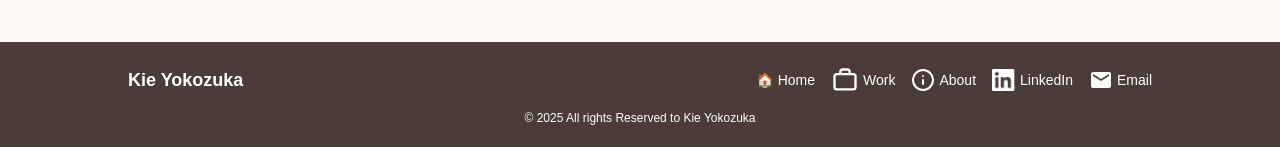
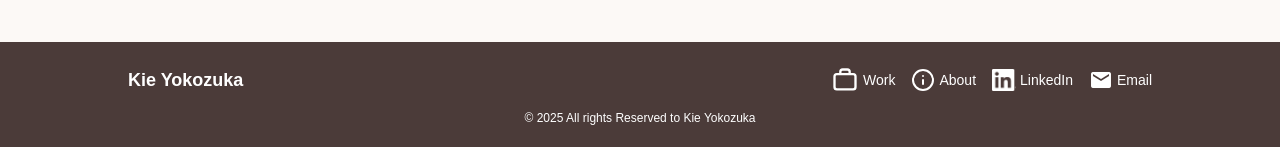
Before and after one commit to kie-yokozuka/kie-yokozuka.github.io, a Next.js app in the folder portfolio/: page / in a window 1280 px wide. Shown: the part 1447-1594 px from the top of the page. Built offline with nearby package versions, Linux system fonts and the light colour scheme.

Commit message:
Remove Home link from footer and make Work link navigate to home page

```diff
--- a/portfolio/src/components/Footer.tsx
+++ b/portfolio/src/components/Footer.tsx
@@ -30,8 +30,7 @@
       <div className="max-w-5xl mx-auto flex flex-col sm:flex-row items-center justify-between gap-4">
         <span className="font-bold text-lg">Kie Yokozuka</span>
         <nav className="flex items-center gap-4 text-sm">
-          <Link href="/" className="flex items-center gap-1">🏠 Home</Link>
-          <Link href="/work" className="flex items-center gap-1"><IconWork /> Work</Link>
+          <Link href="/" className="flex items-center gap-1"><IconWork /> Work</Link>
           <Link href="/about" className="flex items-center gap-1"><IconAbout /> About</Link>
           <a href="https://www.linkedin.com/in/kie-yokozuka/" target="_blank" rel="noopener" className="flex items-center gap-1">
             <Image src="/images/InBug-White.png" alt="LinkedIn" width={24} height={24} />
```
